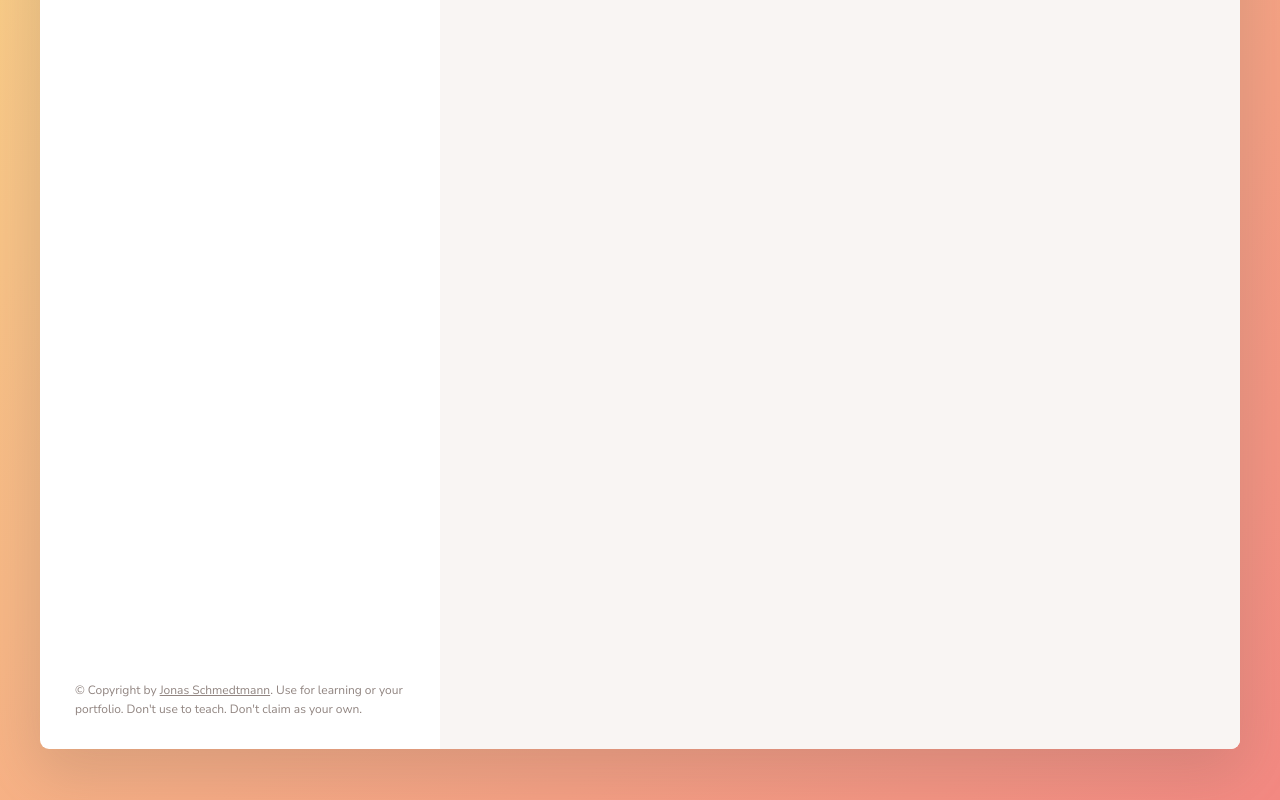
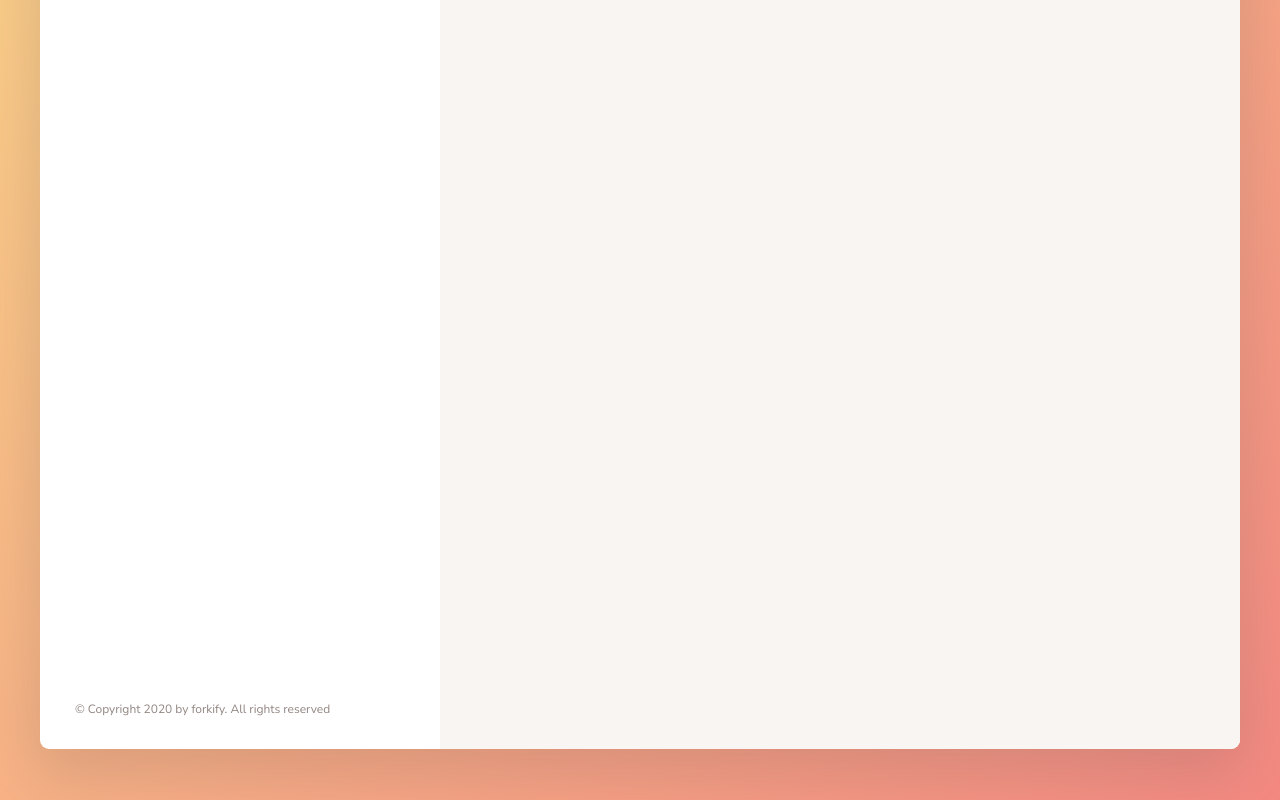
Before and after one commit to Elton-Ge/Sweet-Talk, a website built with Parcel: page index.html in a window 1280 px wide. Shown: the part 472-1272 px from the top of the page. Built offline with nearby package versions, Linux system fonts and the light colour scheme.

Commit message:
update footer

```diff
--- a/index.html
+++ b/index.html
@@ -124,14 +124,8 @@
         </div>
 
         <p class="copyright">
-          &copy; Copyright by
-          <a
-            class="twitter-link"
-            target="_blank"
-            href="https://twitter.com/jonasschmedtman"
-            >Jonas Schmedtmann</a
-          >. Use for learning or your portfolio. Don't use to teach. Don't claim
-          as your own.
+          &copy; Copyright 2020 by forkify. All rights reserved
+
         </p>
       </div>
 
```
